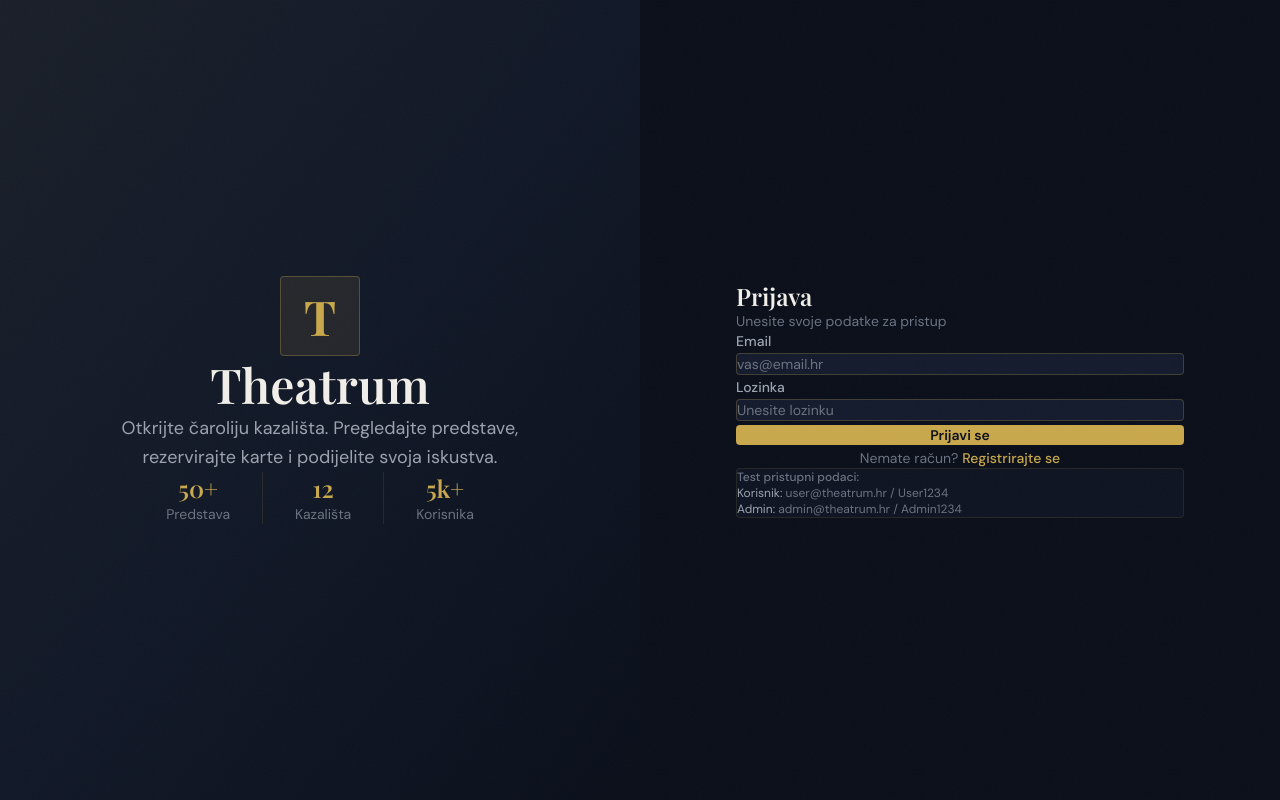
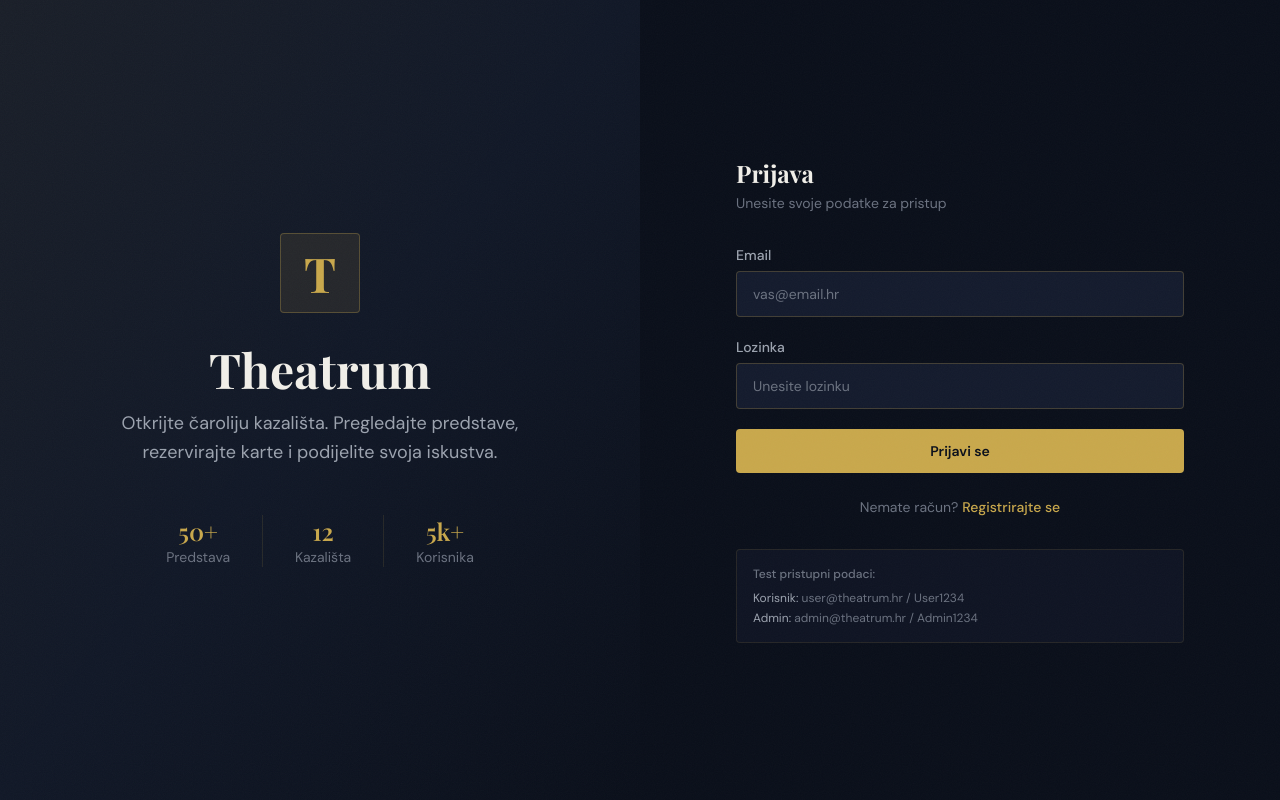
Before and after one commit to PlatnjakNikola/WebAplicationForManagingEvents, a React (Vite) app in the folder frontend/: page /login in a window 1280 px wide. Built offline with nearby package versions, Linux system fonts and the light colour scheme; a web font is replaced by a local one.

Commit message:
bringing back links to tailwinds

```diff
--- a/frontend/src/index.css
+++ b/frontend/src/index.css
@@ -1,8 +1,8 @@
 @import "tailwindcss";
+@source "./**/*.{ts,tsx}";
 
 /* ============================================
    THEATRUM — Custom Theme
-   Luxury editorial aesthetic for theater events
    ============================================ */
 
 @theme {
@@ -38,15 +38,11 @@
 }
 
 /* ============================================
-   Base Styles
+   Base Styles — inside @layer so Tailwind
+   utilities can override them
    ============================================ */
 
-* {
-  margin: 0;
-  padding: 0;
-  box-sizing: border-box;
-}
-
+@layer base {
   html {
     scroll-behavior: smooth;
   }
@@ -67,20 +63,12 @@ body {
     flex-direction: column;
   }
 
-/* ============================================
-   Typography
-   ============================================ */
-
   h1, h2, h3, h4, h5, h6 {
     font-family: var(--font-display);
     font-weight: 600;
     line-height: 1.2;
     color: var(--color-text-primary);
   }
-
-/* ============================================
-   Scrollbar
-   ============================================ */
 
   ::-webkit-scrollbar {
     width: 8px;
@@ -99,18 +87,10 @@ h1, h2, h3, h4, h5, h6 {
     background: var(--color-gold-dark);
   }
 
-/* ============================================
-   Selection
-   ============================================ */
-
   ::selection {
     background-color: var(--color-gold);
     color: var(--color-base);
   }
-
-/* ============================================
-   Noise Texture Overlay (via pseudo-element)
-   ============================================ */
 
   body::before {
     content: '';
@@ -123,3 +103,4 @@ body::before {
     background-repeat: repeat;
     background-size: 256px 256px;
   }
+}
```
Lines whose indentation alone changed are shown as unchanged.
